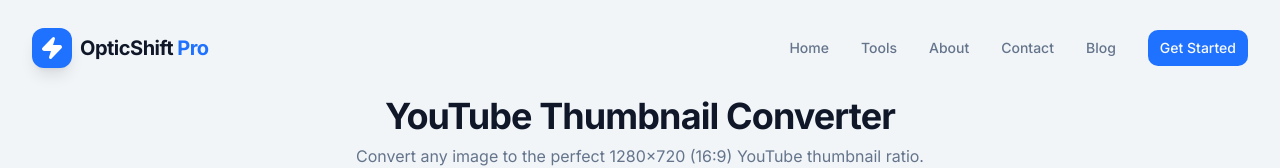
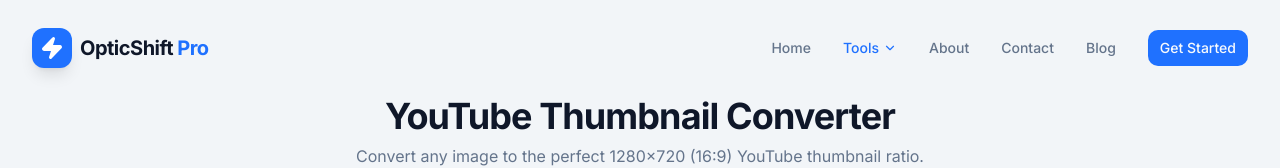
Before and after one commit to surajkumar122024-star/ok01, a Next.js app: page /tools/youtube-thumbnail-converter in a window 1280 px wide. Shown: the top 168 px of the page. Built offline with nearby package versions, Linux system fonts and the light colour scheme.

Commit message:
Enhance Navbar with tools dropdown and mobile support
Added tools dropdown functionality and mobile tools accordion to Navbar.

```diff
--- a/src/components/Navbar.tsx
+++ b/src/components/Navbar.tsx
@@ -2,14 +2,14 @@
 
 import Link from 'next/link';
 import { usePathname } from 'next/navigation';
-import { Menu, X, ImageIcon, Zap } from 'lucide-react';
-import { useState, useEffect } from 'react';
+import { Menu, X, Zap, ChevronDown } from 'lucide-react';
+import { useState, useEffect, useRef } from 'react';
 import { Button } from '@/components/ui/button';
 import { cn } from '@/lib/utils';
+import { ToolsMegaMenu, toolCategories } from '@/components/ToolsMegaMenu';
 
 const navItems = [
   { name: 'Home', href: '/' },
-  { name: 'Tools', href: '/tools' },
   { name: 'About', href: '/about' },
   { name: 'Contact', href: '/contact' },
   { name: 'Blog', href: '/blog' },
@@ -18,7 +18,10 @@ const navItems = [
 export const Navbar = () => {
   const [isOpen, setIsOpen] = useState(false);
   const [scrolled, setScrolled] = useState(false);
+  const [toolsOpen, setToolsOpen] = useState(false);
+  const [mobileToolsOpen, setMobileToolsOpen] = useState(false);
   const pathname = usePathname();
+  const closeTimer = useRef<ReturnType<typeof setTimeout> | null>(null);
 
   useEffect(() => {
     const handleScroll = () => {
@@ -27,6 +30,15 @@ export const Navbar = () => {
     window.addEventListener('scroll', handleScroll);
     return () => window.removeEventListener('scroll', handleScroll);
   }, []);
+
+  const openTools = () => {
+    if (closeTimer.current) clearTimeout(closeTimer.current);
+    setToolsOpen(true);
+  };
+
+  const scheduleCloseTools = () => {
+    closeTimer.current = setTimeout(() => setToolsOpen(false), 150);
+  };
 
   return (
     <nav className={cn(
@@ -44,7 +56,41 @@ export const Navbar = () => {
 
           {/* Desktop Nav */}
           <div className="hidden md:flex items-center space-x-8">
-            {navItems.map((item) => (
+            <Link
+              href="/"
+              className={cn(
+                "text-sm font-medium transition-colors hover:text-primary",
+                pathname === "/" ? "text-primary" : "text-muted-foreground"
+              )}
+            >
+              Home
+            </Link>
+
+            {/* Tools dropdown trigger */}
+            <div
+              className="relative"
+              onMouseEnter={openTools}
+              onMouseLeave={scheduleCloseTools}
+            >
+              <Link
+                href="/tools"
+                className={cn(
+                  "flex items-center gap-1 text-sm font-medium transition-colors hover:text-primary",
+                  pathname.startsWith("/tools") ? "text-primary" : "text-muted-foreground"
+                )}
+              >
+                Tools
+                <ChevronDown size={14} className={cn("transition-transform", toolsOpen && "rotate-180")} />
+              </Link>
+
+              {toolsOpen && (
+                <div className="fixed left-1/2 -translate-x-1/2 top-16 mt-2 w-[min(1100px,92vw)] glass border rounded-2xl shadow-xl animate-in fade-in slide-in-from-top-2 duration-200">
+                  <ToolsMegaMenu onNavigate={() => setToolsOpen(false)} />
+                </div>
+              )}
+            </div>
+
+            {navItems.slice(1).map((item) => (
               <Link
                 key={item.name}
                 href={item.href}
@@ -75,9 +121,66 @@ export const Navbar = () => {
 
       {/* Mobile Nav */}
       {isOpen && (
-        <div className="md:hidden glass animate-in slide-in-from-top duration-300">
+        <div className="md:hidden glass animate-in slide-in-from-top duration-300 max-h-[calc(100vh-4rem)] overflow-y-auto">
           <div className="px-2 pt-2 pb-3 space-y-1 sm:px-3 border-t">
-            {navItems.map((item) => (
+            <Link
+              href="/"
+              onClick={() => setIsOpen(false)}
+              className={cn(
+                "block px-3 py-2 rounded-md text-base font-medium transition-colors hover:bg-muted",
+                pathname === "/" ? "text-primary" : "text-muted-foreground"
+              )}
+            >
+              Home
+            </Link>
+
+            {/* Mobile Tools Accordion */}
+            <div>
+              <button
+                onClick={() => setMobileToolsOpen(!mobileToolsOpen)}
+                className={cn(
+                  "w-full flex items-center justify-between px-3 py-2 rounded-md text-base font-medium transition-colors hover:bg-muted",
+                  pathname.startsWith("/tools") ? "text-primary" : "text-muted-foreground"
+                )}
+              >
+                Tools
+                <ChevronDown size={16} className={cn("transition-transform", mobileToolsOpen && "rotate-180")} />
+              </button>
+              {mobileToolsOpen && (
+                <div className="pl-3 pr-1 py-2 space-y-4 animate-in fade-in slide-in-from-top-1 duration-200">
+                  {toolCategories.map((cat) => (
+                    <div key={cat.title}>
+                      <p className="text-xs font-bold text-muted-foreground uppercase tracking-wider mb-1.5 px-2">
+                        {cat.title}
+                      </p>
+                      {cat.items.map((tool) => {
+                        const Icon = tool.icon;
+                        return (
+                          <Link
+                            key={tool.href}
+                            href={tool.href}
+                            onClick={() => { setIsOpen(false); setMobileToolsOpen(false); }}
+                            className="flex items-center gap-2.5 px-2 py-2 rounded-md text-sm text-foreground hover:bg-muted transition-colors"
+                          >
+                            <Icon size={15} className="flex-shrink-0 text-primary" />
+                            {tool.name}
+                          </Link>
+                        );
+                      })}
+                    </div>
+                  ))}
+                  <Link
+                    href="/tools"
+                    onClick={() => { setIsOpen(false); setMobileToolsOpen(false); }}
+                    className="block px-2 py-2 text-sm font-semibold text-primary"
+                  >
+                    View All Tools →
+                  </Link>
+                </div>
+              )}
+            </div>
+
+            {navItems.slice(1).map((item) => (
               <Link
                 key={item.name}
                 href={item.href}
```
